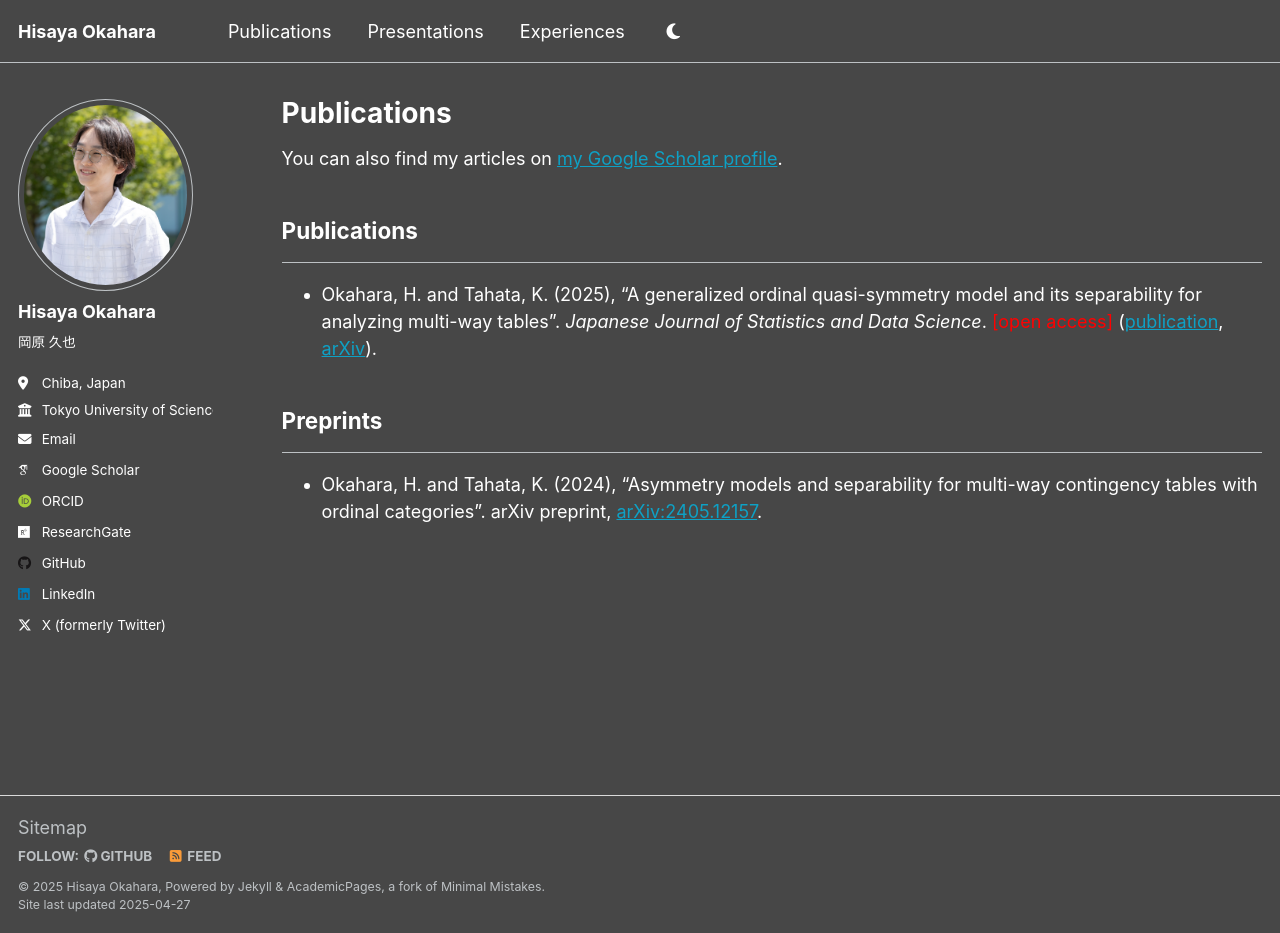
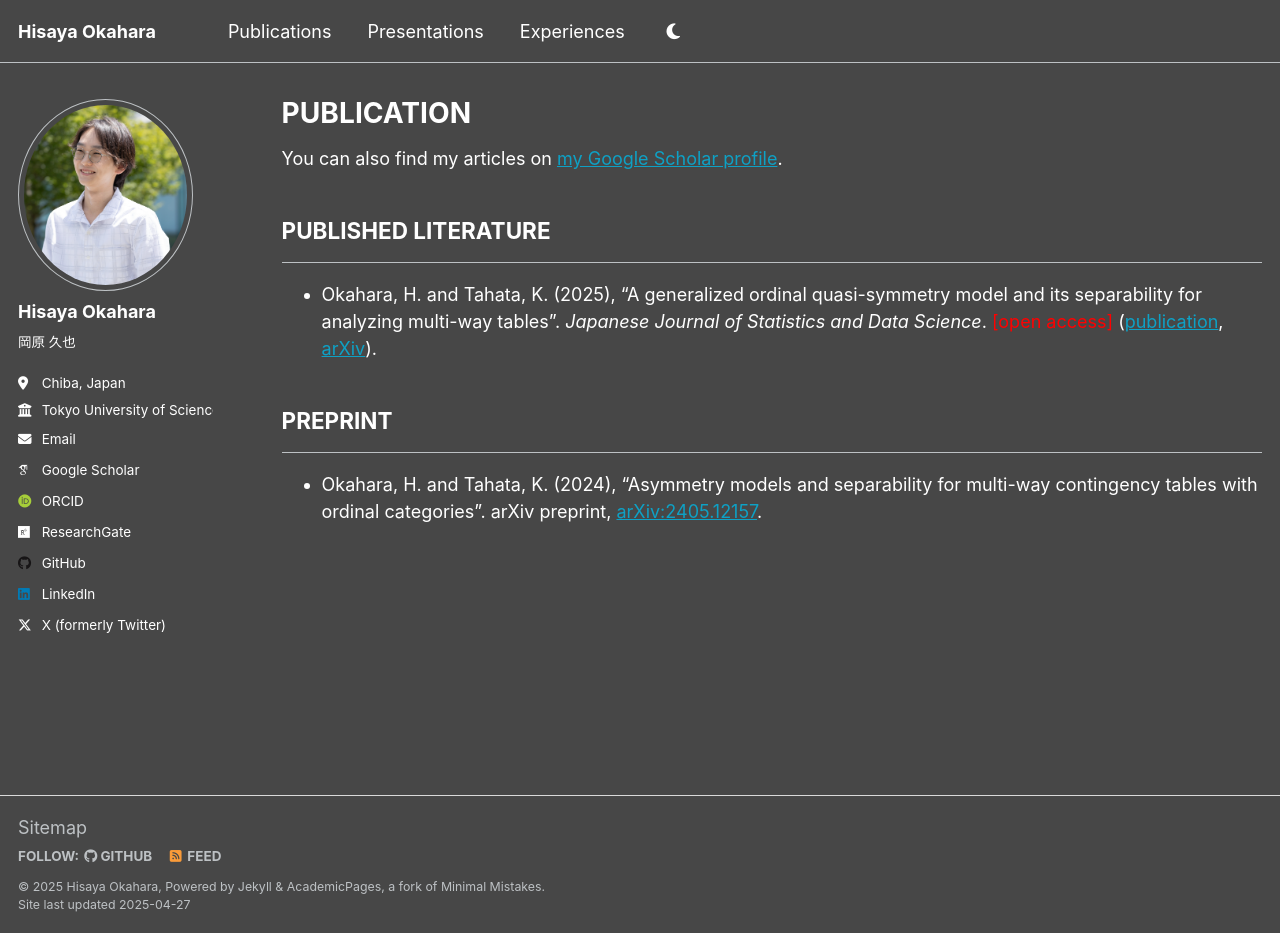
Before and after one commit to h-okahara/h-okahara.github.io, a Jekyll site: the page built from _pages/publications.md, in a window 1280 px wide and 933 px high. Built offline with Jekyll 4.4.1, drawn with Linux system fonts in a browser that asks for light colours; some web fonts are replaced.

Commit message:
Update publications.md

```diff
--- a/_pages/publications.md
+++ b/_pages/publications.md
@@ -1,17 +1,17 @@
 ---
 layout: archive
-title: "Publications"
+title: "PUBLICATION"
 permalink: /publications/
 author_profile: true
 ---
 
 You can also find my articles on [my Google Scholar profile](https://scholar.google.com/citations?user=xx6ZBSUAAAAJ&hl=en).
 
-## Publications
+## PUBLISHED LITERATURE
 ---
 - Okahara, H. and Tahata, K. (2025), "A generalized ordinal quasi-symmetry model and its separability for analyzing multi-way tables". *Japanese Journal of Statistics and Data Science*. <span style="color: red;">[open access]</span> ([publication](https://link.springer.com/article/10.1007/s42081-024-00289-4), [arXiv](https://arxiv.org/abs/2405.04193)).
 
 
-## Preprints
+## PREPRINT
 ---
 - Okahara, H. and Tahata, K. (2024), "Asymmetry models and separability for multi-way contingency tables with ordinal categories". arXiv preprint, [arXiv:2405.12157](https://arxiv.org/abs/2405.12157).
```
